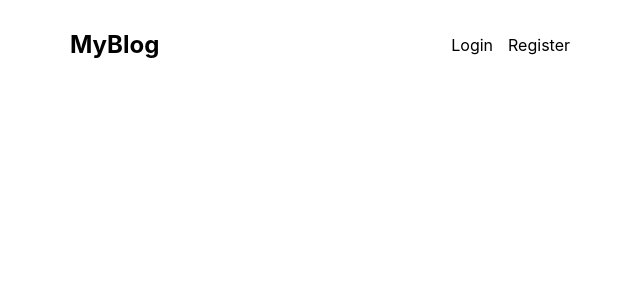
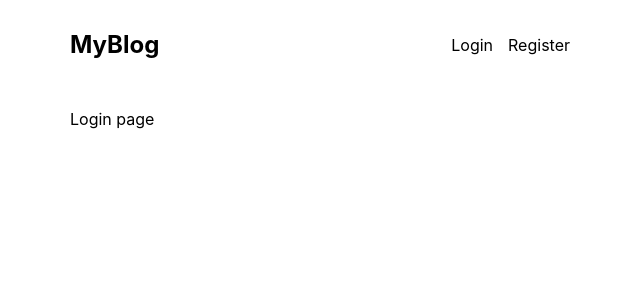
Before and after one commit to ThaboChambule/Blog, a React (Create React App) app in the folder client/: page /login in a window 1280 px wide. Shown: the top 300 px of the page, without its empty margins (320-960 px from the left). Built offline with nearby package versions, Linux system fonts and the light colour scheme.

Commit message:
add login page and register page

```diff
--- a/client/src/App.js
+++ b/client/src/App.js
@@ -1,19 +1,19 @@
 import "./App.css";
+import Post from "./post";
+import Header from "./header";
+import { Route, Routes } from "react-router-dom";
+import Layout from "./layout";
+import IndexPage from "./pages/IndexPage";
+import LoginPage from "./pages/LoginPage"
 
 function App() {
   return (
-    <main>
-      <header>
-        <a href="#" className="logo">
-          MyBlog
-        </a>
-        <nav>
-          <a href="">Login</a>
-          <a href="">Register</a>
-        </nav>
-      </header>
-
-    </main>
+    <Routes>
+      <Route path="/" element={<Layout />}>
+        <Route index element={<IndexPage />} />
+        <Route path={"/login"} element={<LoginPage/>} />
+      </Route>
+    </Routes>
   );
 }
 
--- /dev/null
+++ b/client/src/header.js
@@ -0,0 +1,15 @@
+import{Link} from "react-router-dom"
+
+export default function Header(){
+    return(
+        <header>
+        <Link href="/" className="logo">
+          MyBlog
+        </Link>
+        <nav>
+          <Link to="/Login">Login</Link>
+          <Link to="/register">Register</Link>
+        </nav>
+      </header>
+    )
+}
--- a/client/src/index.js
+++ b/client/src/index.js
@@ -3,11 +3,14 @@ import ReactDOM from 'react-dom/client';
 import './index.css';
 import App from './App';
 import reportWebVitals from './reportWebVitals';
+import {BrowserRouter} from "react-router-dom"
 
 const root = ReactDOM.createRoot(document.getElementById('root'));
 root.render(
   <React.StrictMode>
+    <BrowserRouter>
     <App />
+    </BrowserRouter>
   </React.StrictMode>
 );
 
--- /dev/null
+++ b/client/src/layout.js
@@ -0,0 +1,12 @@
+import Header from "./header"
+import {Outlet} from "react-router-dom"
+
+
+export default function Layout(){
+return(
+    <main>
+        <Header/>
+        <Outlet/>
+    </main>
+)
+}
--- /dev/null
+++ b/client/src/pages/IndexPage.js
@@ -0,0 +1,12 @@
+import Post from "../post"
+
+export default function IndexPage(){
+    return(
+        <>
+        <Post/>
+        <Post/>
+        <Post/>
+        </>
+    )
+
+}
--- /dev/null
+++ b/client/src/pages/LoginPage.js
@@ -0,0 +1,6 @@
+export default function LoginPage(){
+return(
+    <div>Login page</div>
+
+)
+}
--- /dev/null
+++ b/client/src/post.js
@@ -0,0 +1,18 @@
+export default function Post(){
+    return(
+        <div className="post">
+        <div className="image">
+        <img src="https://techcrunch.com/wp-content/uploads/2023/01/IMG_2469-Large.jpeg?resize=1200,800"></img>
+        </div>
+        <div className="texts">
+        <h2>Full-house battery backup coming later this year</h2>
+        <p className="info">
+          <a className="author">Thabo Chambule</a>
+          <time>2024-10-28  11:56</time>
+        </p>
+        <p className="summary">Today at its special launch event, home backup power giant</p>
+        </div>
+      </div>
+
+    )
+}
```
Also changed, not shown: client/src/logo.svg (deleted).
